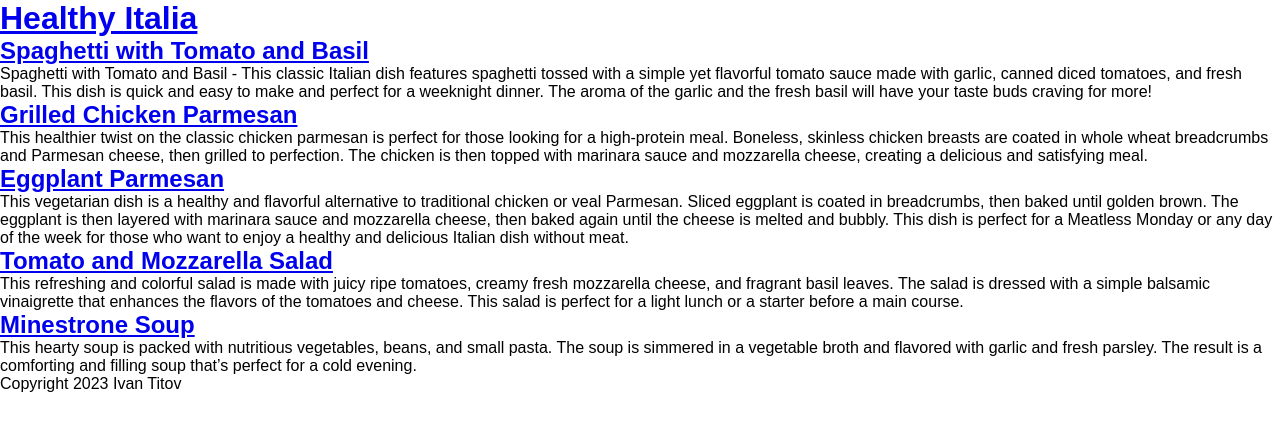
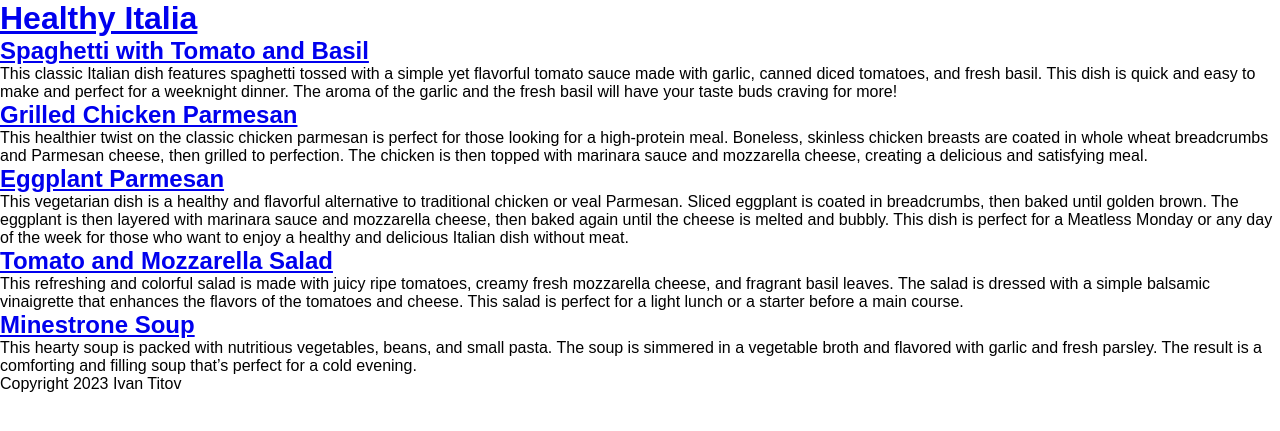
Before and after one commit to IvanTitov9/HealthyItaly, a Jekyll site: the page built from pages/recipelisting.md, in a window 1280 px wide. Shown: the top 431 px of the page. Built offline with Jekyll 4.4.1, drawn with Linux system fonts in a browser that asks for light colours.

Commit message:
Update Recipe “recipe1”

```diff
--- a/_recipes/recipe1.md
+++ b/_recipes/recipe1.md
@@ -5,7 +5,7 @@ order: 1
 layout: recipe
 published: true
 ---
-Spaghetti with Tomato and Basil - This classic Italian dish features spaghetti tossed with a simple yet flavorful tomato sauce made with garlic, canned diced tomatoes, and fresh basil. This dish is quick and easy to make and perfect for a weeknight dinner. The aroma of the garlic and the fresh basil will have your taste buds craving for more!
+This classic Italian dish features spaghetti tossed with a simple yet flavorful tomato sauce made with garlic, canned diced tomatoes, and fresh basil. This dish is quick and easy to make and perfect for a weeknight dinner. The aroma of the garlic and the fresh basil will have your taste buds craving for more!
 
 ![Delicious Plate of Spaghetti with Tomato and Basil](../uploads/screenshot-2023-02-14-at-14.53.18.png)
 
```
